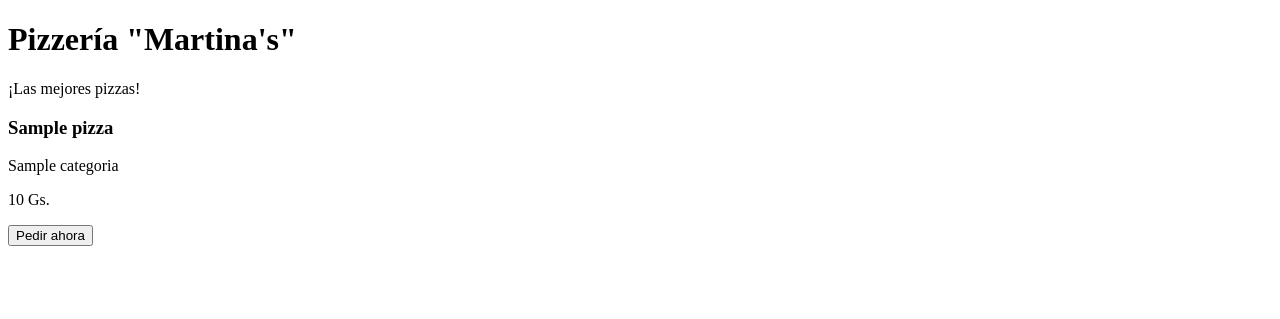
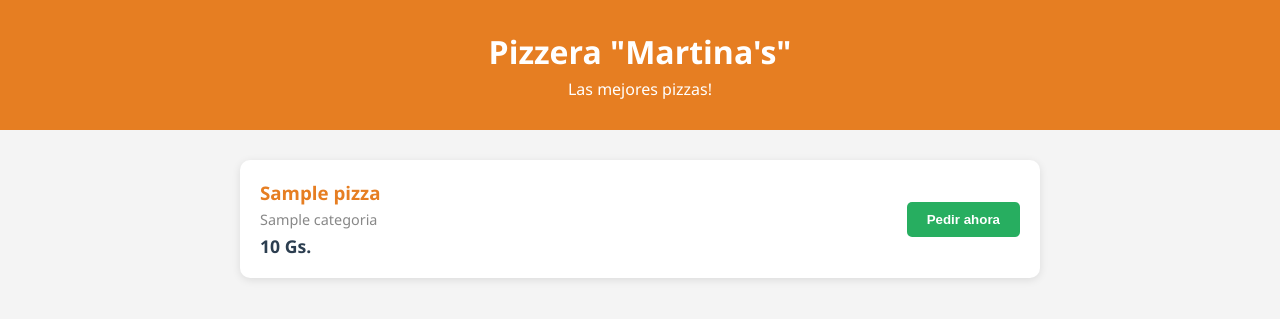
Before and after one commit to JoaquinBogado00/pizzeriav2, a Flask app: template templates/index.html in a window 1280 px wide. Shown: the top 319 px of the page. Run offline with Flask 3, Linux system fonts and the light colour scheme; the template is opened without the code that fills it: most values are stand-ins (such as "Sample title", 1, 10 or a date in 2020).

Commit message:
Fix catalog styles and encoding issues

```diff
--- a/static/style.css
+++ b/static/style.css
@@ -63,3 +63,79 @@
     background: rgba(0,0,0,0.7);
     z-index: 999;
 }
+
+body {
+    font-family: 'Segoe UI', Arial, sans-serif;
+    background: #f4f4f4;
+    margin: 0;
+    padding: 0;
+    color: #2c3e50;
+}
+
+header {
+    background: #e67e22;
+    color: white;
+    padding: 30px 20px;
+    text-align: center;
+}
+
+header h1 {
+    margin: 0;
+    font-size: 2rem;
+}
+
+header p {
+    margin: 5px 0 0;
+    font-size: 1rem;
+}
+
+.menu-container {
+    max-width: 800px;
+    margin: 30px auto;
+    padding: 0 20px;
+    display: grid;
+    gap: 20px;
+}
+
+.card-pizza {
+    background: white;
+    border-radius: 10px;
+    padding: 20px;
+    box-shadow: 0 2px 8px rgba(0,0,0,0.1);
+    display: flex;
+    justify-content: space-between;
+    align-items: center;
+    flex-wrap: wrap;
+}
+
+.pizza-info h3 {
+    margin: 0 0 5px;
+    color: #e67e22;
+}
+
+.pizza-info .categoria {
+    margin: 0 0 5px;
+    color: #888;
+    font-size: 0.9rem;
+}
+
+.pizza-info .precio {
+    margin: 0;
+    font-weight: bold;
+    font-size: 1.1rem;
+}
+
+.btn-pedir {
+    background: #27ae60;
+    color: white;
+    border: none;
+    padding: 10px 20px;
+    border-radius: 5px;
+    cursor: pointer;
+    font-weight: bold;
+    white-space: nowrap;
+}
+
+.btn-pedir:hover {
+    background: #219150;
+}
--- a/templates/index.html
+++ b/templates/index.html
@@ -3,14 +3,14 @@
 <head>
     <meta charset="UTF-8">
     <meta name="viewport" content="width=device-width, initial-scale=1.0">
-    <title>Pizzería Martina's - Pedir Online</title>
+    <title>Pizzera Martina's - Pedir Online</title>
     <link rel="stylesheet" href="{{ url_for('static', filename='style.css') }}">
 </head>
 <body>
 
     <header>
-        <h1> Pizzería "Martina's"</h1>
-        <p>¡Las mejores pizzas!</p>
+        <h1> Pizzera "Martina's"</h1>
+        <p>Las mejores pizzas!</p>
     </header>
 
     <main class="menu-container">
@@ -36,15 +36,15 @@
             <input type="hidden" name="id_producto" id="inputID">
 
             <label for="cliente">Tu Nombre:</label>
-            <input type="text" name="cliente" id="cliente" placeholder="Ej: Juan Pérez" required>
+            <input type="text" name="cliente" id="cliente" placeholder="Ej: Juan Prez" required>
 
             <label for="whatsapp">WhatsApp (sin el 0):</label>
             <input type="text" name="whatsapp" id="whatsapp" placeholder="981123456" required>
 
-            <label for="direccion">Dirección de entrega:</label>
-            <input type="text" name="direccion" id="direccion" placeholder="Ej: Av. Mcal. López c/..." required>
+            <label for="direccion">Direccin de entrega:</label>
+            <input type="text" name="direccion" id="direccion" placeholder="Ej: Av. Mcal. Lpez c/..." required>
 
-            <button type="submit" class="btn-confirmar">Confirmar Pedido ✅</button>
+            <button type="submit" class="btn-confirmar">Confirmar Pedido </button>
             <button type="button" class="btn-cancelar" onclick="cerrarModal()">Cancelar</button>
         </form>
     </div>
@@ -55,7 +55,7 @@
             document.getElementById('modalPedido').style.display = 'block';
             document.getElementById('overlay').style.display = 'block';
 
-            // Llenamos los datos dinámicos
+            // Llenamos los datos dinmicos
             document.getElementById('pizzaSeleccionada').innerText = 'Pedir: ' + nombre;
             document.getElementById('inputID').value = id;
         }
```
Also changed, not shown: templates/admin.html (+7 -7 lines).
